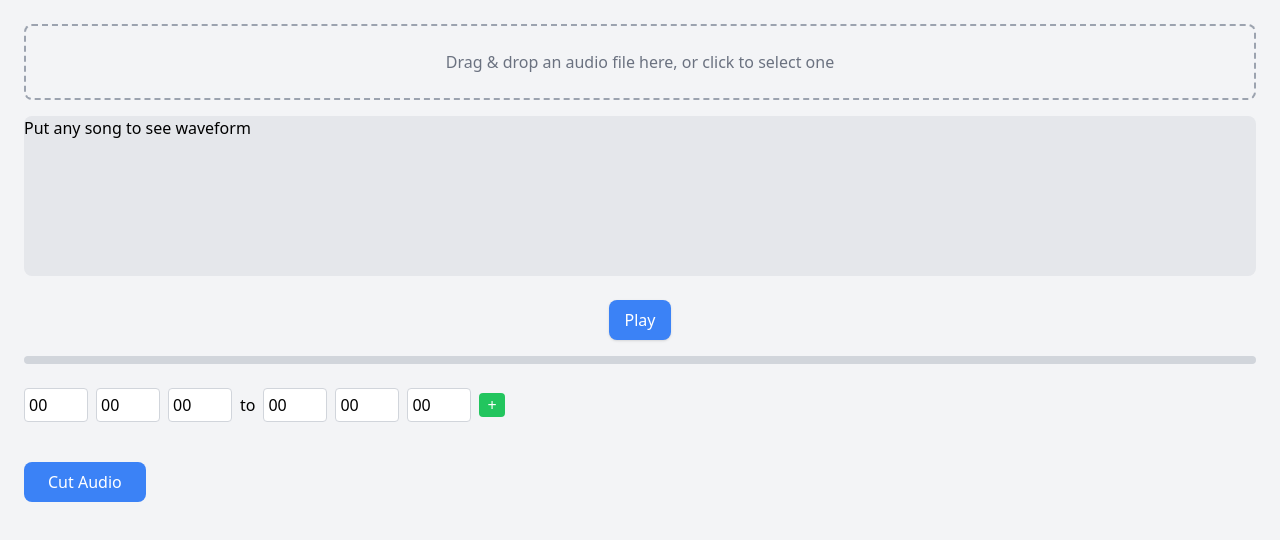
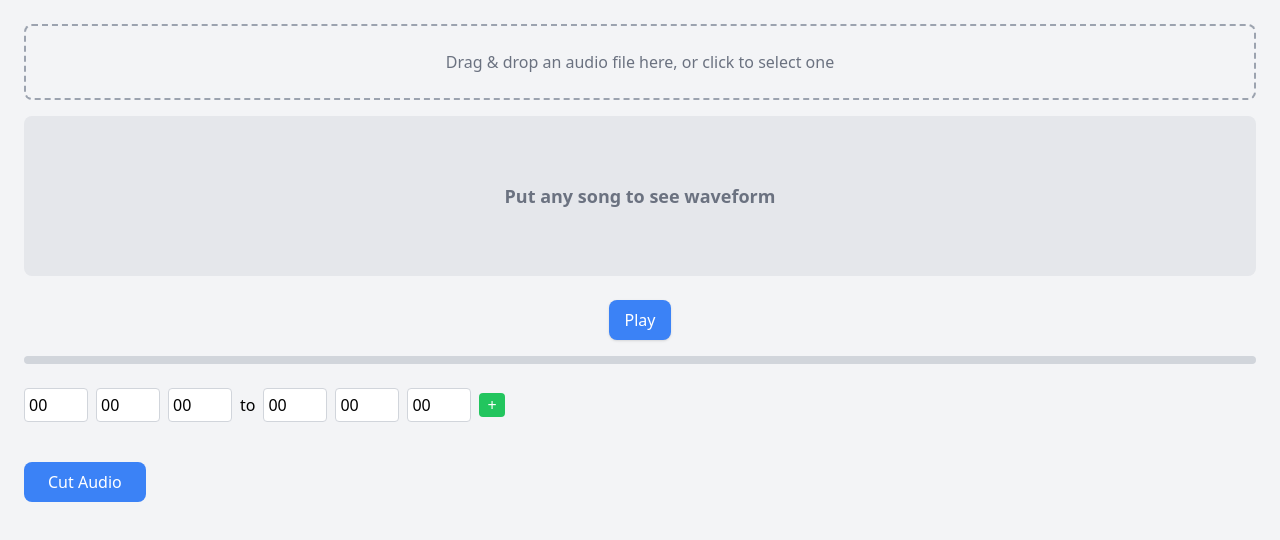
Before and after one commit to Shantanu-Meta/Trimo, a React (Create React App) app in the folder frontend/: page / in a window 1280 px wide. Shown: the top 540 px of the page. Built offline with nearby package versions, Linux system fonts and the light colour scheme.

Commit message:
refactor AudioCutter component for improved waveform display and add Vercel configuration

```diff
--- a/frontend/src/Components/AudioCutter.js
+++ b/frontend/src/Components/AudioCutter.js
@@ -135,14 +135,17 @@ const AudioCutter = () => {
         <div className="mt-6 text-gray-700">
           <p>Audio Duration: {formatTime(audioDuration)}</p>
           <p>
-            Current Time: <span className="font-bold">{formatTime(currentTime)}</span> /{" "}
-            {formatTime(audioDuration)}
+            Current Time: <span className="font-bold">{formatTime(currentTime)}</span> / {formatTime(audioDuration)}
           </p>
         </div>
       )}
 
-      <div id="waveform" className="w-full h-[10rem] bg-gray-200 rounded-lg mt-4">
-        Put any song to see waveform
+      <div id="waveform" className="w-full h-[10rem] bg-gray-200 rounded-lg mt-4 relative">
+        {!waveform && (
+          <div className="flex items-center justify-center h-full text-center text-lg font-bold text-gray-500">
+            Put any song to see waveform
+          </div>
+        )}
       </div>
 
       {/* Controls Below the Waveform */}
```
Also changed, not shown: 1 other file (tests, documents, lock files or other folders).
